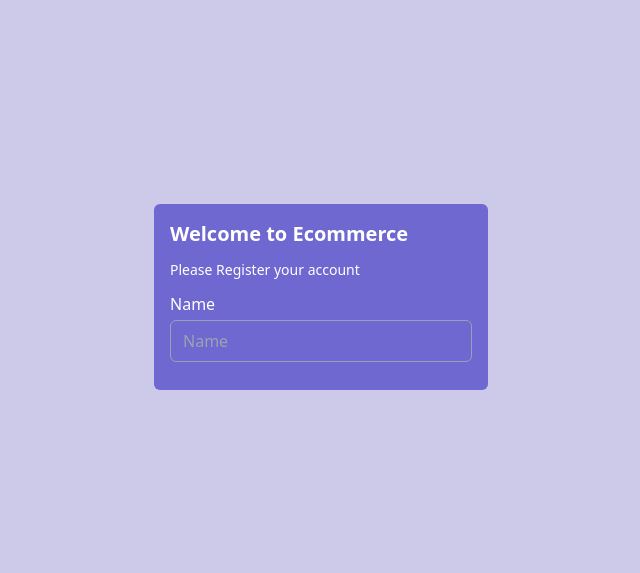
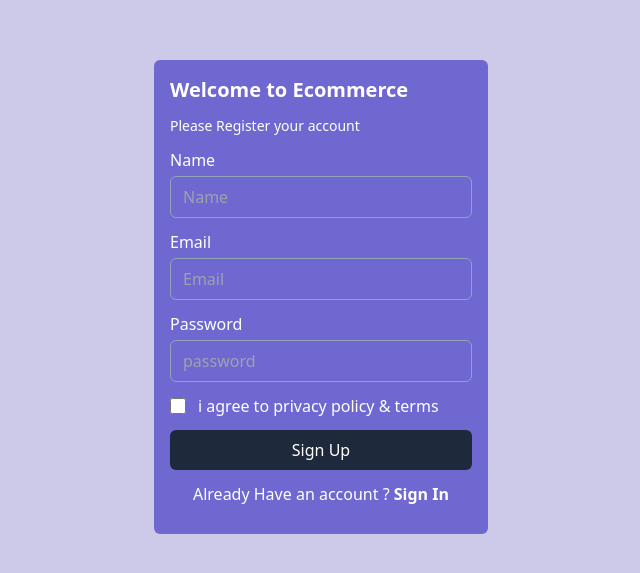
Before and after one commit to eldadmamo/Ecommerce, a React (Vite) app in the folder dashboard/: page /register in a window 1280 px wide. Shown: the part 103-676 px from the top of the page, without its empty margins (319-959 px from the left). Built offline with nearby package versions, Linux system fonts and the light colour scheme.

Commit message:
'registertailwindcss'

```diff
--- a/dashboard/src/views/auth/Register.jsx
+++ b/dashboard/src/views/auth/Register.jsx
@@ -1,3 +1,4 @@
+import { Link } from "react-router-dom";
 
 
 const Register = () => {
@@ -17,7 +18,41 @@ const Register = () => {
                         border-slate-400 bg-transparent rounded-md" type="text" name="name"
                         placeholder="Name" id="name" required/>
                     </div>
+
+                    <div className="flex flex-col w-full gap-1 mb-3">
+                        <label htmlFor="email">Email</label>
+                        <input className="px-3 py-2 outline-none border
+                        border-slate-400 bg-transparent rounded-md" type="text" name="email"
+                        placeholder="Email" id="email" required/>
+                    </div>
+
+                    <div className="flex flex-col w-full gap-1 mb-3">
+                        <label htmlFor="password">Password</label>
+                        <input className="px-3 py-2 outline-none border
+                        border-slate-400 bg-transparent rounded-md" type="text" name="password"
+                        placeholder="password" id="password" required/>
+                    </div>
+                    <div className="flex items-center w-full gap-3 mb-3">
+                    <input className="w-4 h-4 text-blue-600 overflow-hidden
+                     bg-gray-200 rounded border-gray-300 focus:ring-blue-300
+                     " type="checkbox" name="checkbox" id="checkbox" />
+                    <label htmlFor="checkbox">i agree to privacy policy & terms</label>
+                    </div>
+
+                    <button className="bg-slate-800 w-full hover:shadow-blue-300
+                    hover:shadow-lg text-white rounded-md px-7 py-2 mb-3">
+                        Sign Up
+                    </button>
+
+                    <div className="flex items-center mb-3 gap-3 justify-center">
+                        <p>Already Have an account ?
+                            <Link className="font-bold" to="/login"
+                    > Sign In</Link> </p>
+
+                    </div>
                 </form>
+
+
              </div>
             </div>
         </div>
```
